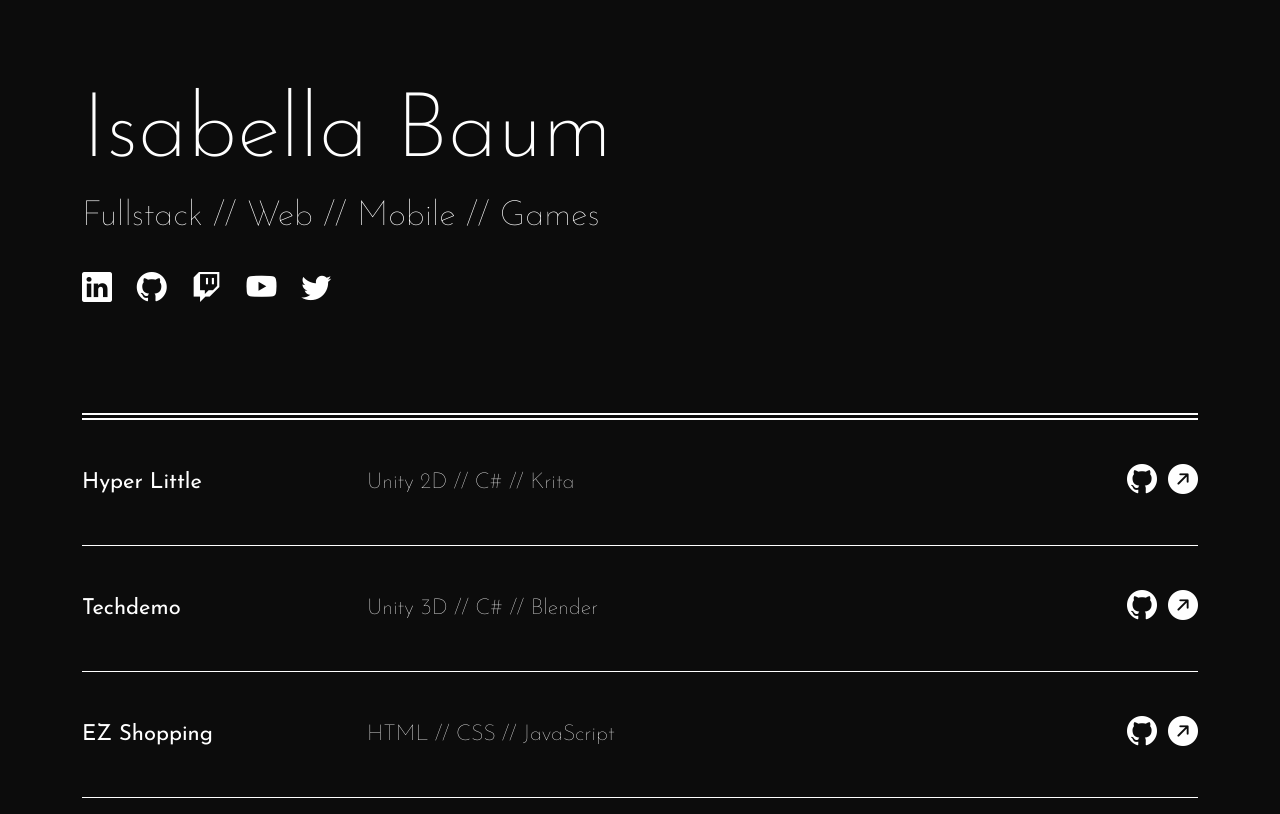
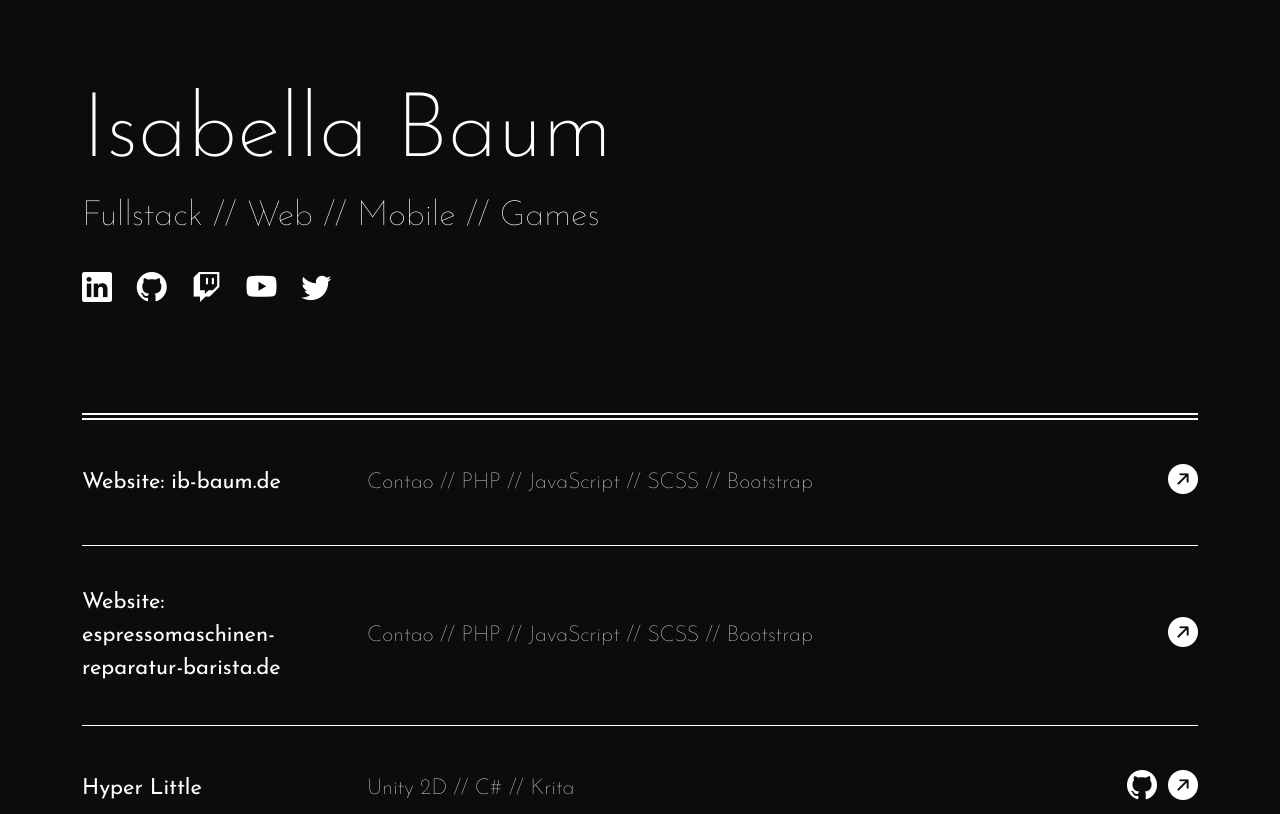
Before and after one commit to theGoldenMane/Projects, a plain HTML site: page index.html in a window 1280 px wide. Shown: the top 814 px of the page. Drawn offline with nearby package versions, Linux system fonts and the light colour scheme.

Commit message:
Add 2 projects

```diff
--- a/index.html
+++ b/index.html
@@ -34,6 +34,34 @@
 			<a href="https://twitter.com/tGoldenMane" target="_blank"><i class="bi-twitter"></i></a>
 		</div>
 		<div class="project-list">
+			<div class="row project">
+				<div class="col-12 col-xl-3 title">Website: ib-baum.de</div>
+				<div class="col-12 col-xl-8 info">Contao // PHP // JavaScript // SCSS // Bootstrap </div>
+				<div class="col-12 col-xl-1 links single">
+					<a href="https://www.ib-baum.de/de" target="_blank"><i class="bi-arrow-up-right-circle-fill"></i></a>
+				</div>
+			</div>
+
+			<div class="row">
+				<div class="col-12">
+					<div class="divider"></div>
+				</div>
+			</div>
+
+			<div class="row project">
+				<div class="col-12 col-xl-3 title">Website: espressomaschinen-reparatur-barista.de</div>
+				<div class="col-12 col-xl-8 info">Contao // PHP // JavaScript // SCSS // Bootstrap </div>
+				<div class="col-12 col-xl-1 links single">
+					<a href="https://espressomaschinen-reparatur-barista.de/" target="_blank"><i class="bi-arrow-up-right-circle-fill"></i></a>
+				</div>
+			</div>
+
+			<div class="row">
+				<div class="col-12">
+					<div class="divider"></div>
+				</div>
+			</div>
+
 			<div class="row project">
 				<div class="col-12 col-xl-3 title">Hyper Little</div>
 				<div class="col-12 col-xl-8 info">Unity 2D // C# // Krita</div>
--- a/resources/css/style.scss
+++ b/resources/css/style.scss
@@ -66,6 +66,10 @@ a {
             justify-content: space-between;
             text-align: end;
 
+            &.single {
+                justify-content: end;
+            }
+
             i {
                 font-size: 30px;
             }
```
Also changed, not shown: resources/css/style.css, 1 other file.
